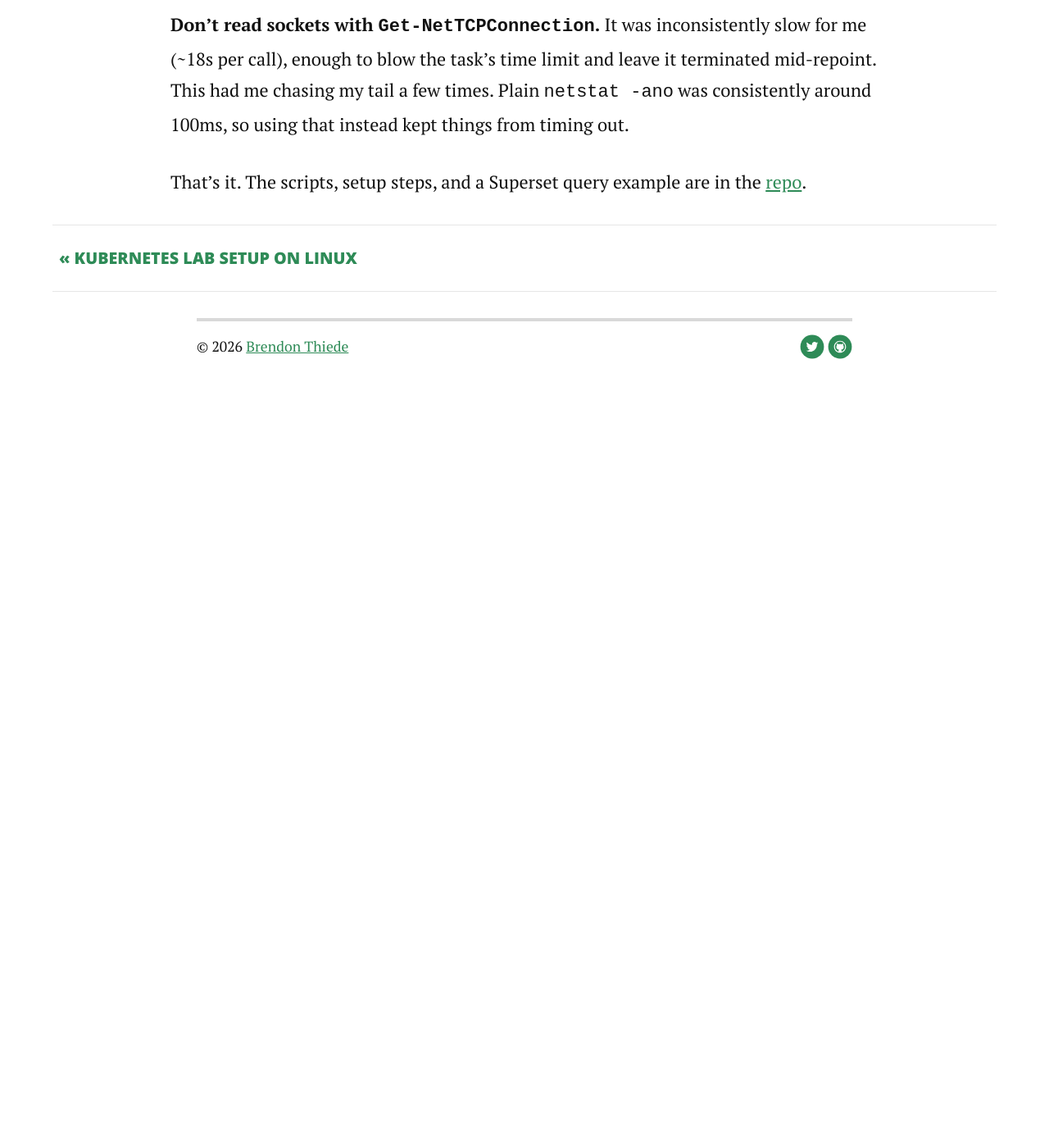
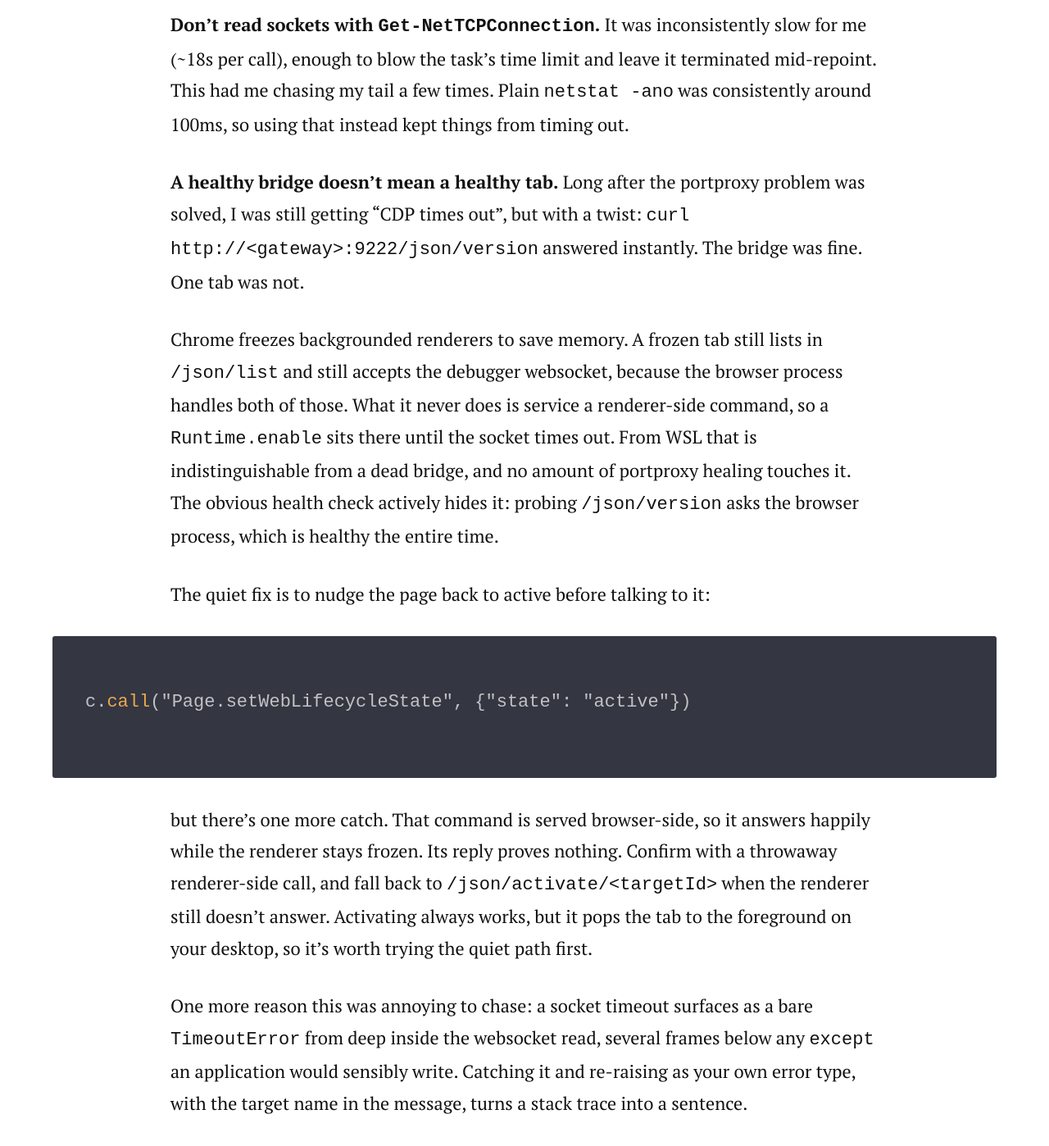
Before and after one commit to brendonthiede/brendonthiede.github.io, a Jekyll site: the page built from _posts/2026-07-16-wsl-cdp-bridge.md, in a window 1280 px wide and 1400 px high, scrolled down 4387 px. Shown: the whole window at 82% size. Built offline with Jekyll 4.4.1, drawn with Linux system fonts in a browser that asks for light colours; before the commit the page ends 4866 px from its top, so only the background shows below that.

Commit message:
fix: Updated for later fix

````diff
--- a/_posts/2026-07-16-wsl-cdp-bridge.md
+++ b/_posts/2026-07-16-wsl-cdp-bridge.md
@@ -72,4 +72,18 @@ Only restart when the listener is actually missing, though, as a needless restar
 
 **Don't read sockets with `Get-NetTCPConnection`.** It was inconsistently slow for me (~18s per call), enough to blow the task's time limit and leave it terminated mid-repoint. This had me chasing my tail a few times. Plain `netstat -ano` was consistently around 100ms, so using that instead kept things from timing out.
 
+**A healthy bridge doesn't mean a healthy tab.** Long after the portproxy problem was solved, I was still getting "CDP times out", but with a twist: `curl http://<gateway>:9222/json/version` answered instantly. The bridge was fine. One tab was not.
+
+Chrome freezes backgrounded renderers to save memory. A frozen tab still lists in `/json/list` and still accepts the debugger websocket, because the browser process handles both of those. What it never does is service a renderer-side command, so a `Runtime.enable` sits there until the socket times out. From WSL that is indistinguishable from a dead bridge, and no amount of portproxy healing touches it. The obvious health check actively hides it: probing `/json/version` asks the browser process, which is healthy the entire time.
+
+The quiet fix is to nudge the page back to active before talking to it:
+
+```python
+c.call("Page.setWebLifecycleState", {"state": "active"})
+```
+
+but there's one more catch. That command is served browser-side, so it answers happily while the renderer stays frozen. Its reply proves nothing. Confirm with a throwaway renderer-side call, and fall back to `/json/activate/<targetId>` when the renderer still doesn't answer. Activating always works, but it pops the tab to the foreground on your desktop, so it's worth trying the quiet path first.
+
+One more reason this was annoying to chase: a socket timeout surfaces as a bare `TimeoutError` from deep inside the websocket read, several frames below any `except` an application would sensibly write. Catching it and re-raising as your own error type, with the target name in the message, turns a stack trace into a sentence.
+
 That's it. The scripts, setup steps, and a Superset query example are in the [repo](https://github.com/brendonthiede/wsl-cdp-bridge).
````
